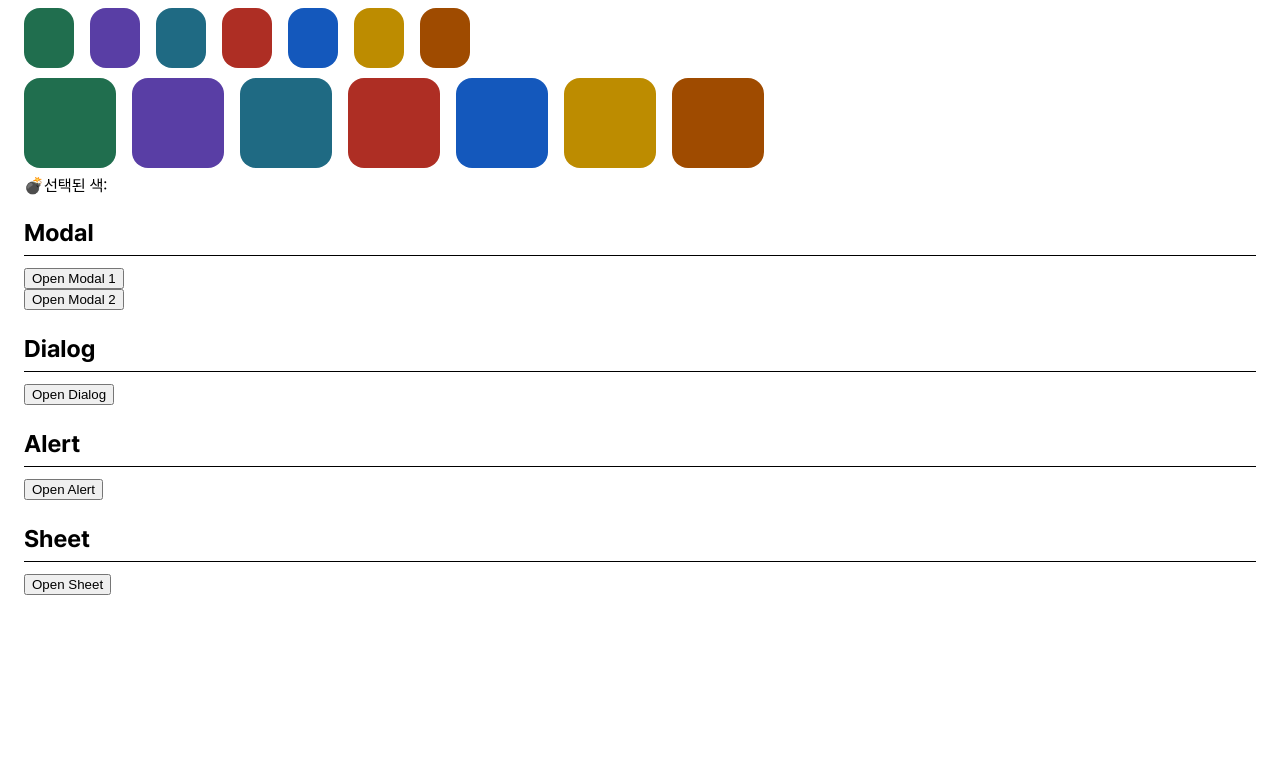
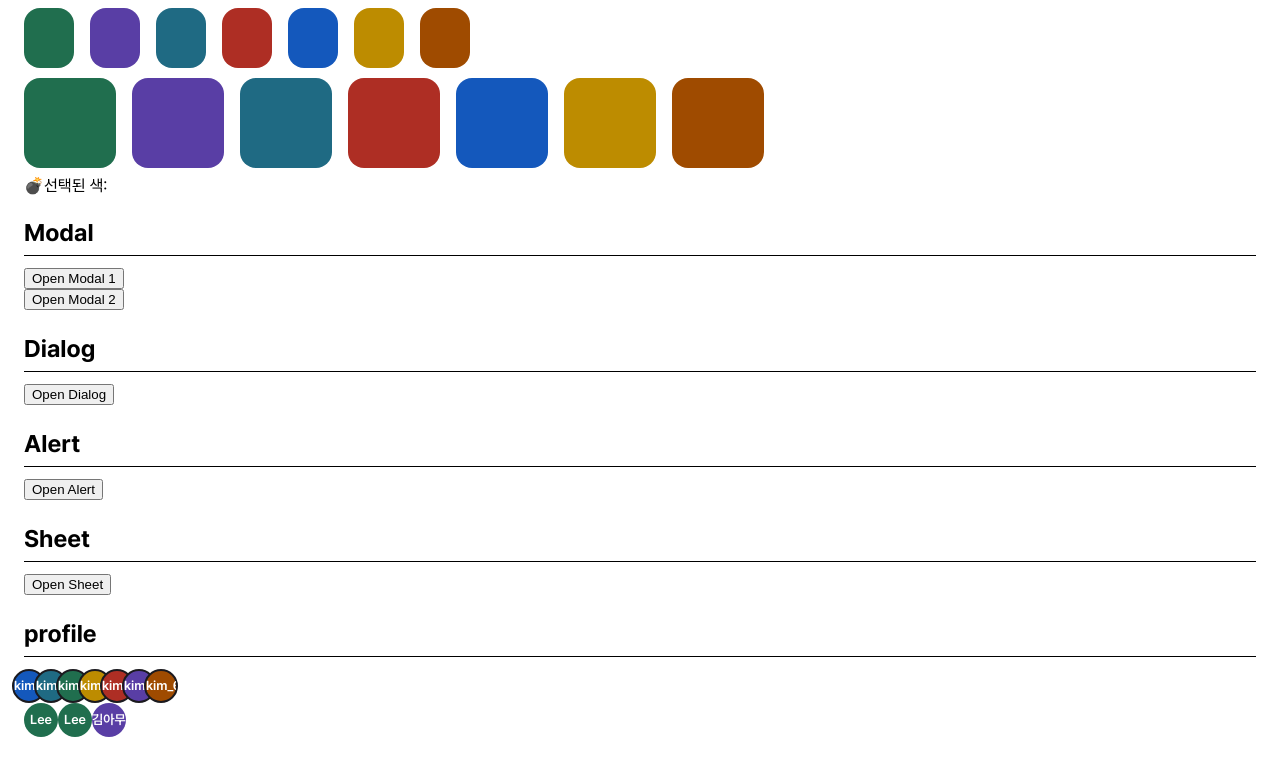
Before and after one commit to Codeit-FE18-Part3-Team4/Taskify, a Next.js app: page /test-components in a window 1280 px wide. Shown: the part 2592-3367 px from the top of the page. Before the commit the page ends 3235 px from the top, so only its background shows below. Built offline with nearby package versions, Linux system fonts and the light colour scheme.

Commit message:
✨ feat [#89] profile name 이름에따라 색상 변경하도록 코드 수정

```diff
--- a/src/components/profile/profile.tsx
+++ b/src/components/profile/profile.tsx
@@ -7,6 +7,7 @@ import { ProfileSize } from "@/components/profile/profile-size";
 import { ProfileType } from "@/components/profile/profile-type";
 import typographyStyles from "@/components/typography/typography.module.css";
 import { classnames } from "@/utils/classnames";
+import { useMemo } from "react";
 
 interface ProfileProps {
   size?: ProfileSize;
@@ -19,24 +20,50 @@ interface ProfileProps {
 export default function Profile({
   size = ProfileSize.XSmall,
   type = ProfileType.Normal,
-  colorIndex = 0,
+  colorIndex,
   name = "",
   isRemain = false,
 }: ProfileProps) {
-  const calculateColorIndex = colorIndex % 7;
+  const calculateColorIndex = useMemo(() => {
+    if (colorIndex !== undefined) {
+      return colorIndex % ProfileColorsArray.length;
+    }
+
+    const hash = name.split("").reduce((acc, char, index) => {
+      return acc + char.charCodeAt(0) * (index + 1);
+    }, 0);
+
+    return hash % ProfileColorsArray.length;
+  }, [colorIndex, name]);
+
   const color = isRemain
     ? RemainProfileColor.backgroundColor
     : ProfileColorsArray[calculateColorIndex];
-  const NavigationBarClasses = classnames(
+
+  const getLength = (str: string) => {
+    return str.split("").reduce((acc, char) => {
+      const code = char.charCodeAt(0);
+      if (code >= 0xac00 && code <= 0xd7af) {
+        return acc + 2;
+      }
+      return acc + 1;
+    }, 0);
+  };
+
+  const visualLength = getLength(name);
+
+  const spanClasses =
+    visualLength >= 5 ? styles.alignStart : styles.alignCenter;
+
+  const profileClasses = classnames(
     styles.profile,
     type === ProfileType.NavigationBar ? styles.naviType : "",
     styles[size],
     typographyStyles.xsSemiBold
   );
-  const spanClasses = name.length >= 3 ? styles.alignStart : styles.alignCenter;
 
   return (
-    <div className={NavigationBarClasses} style={{ backgroundColor: color }}>
+    <div className={profileClasses} style={{ backgroundColor: color }}>
       <span className={spanClasses}>{name}</span>
     </div>
   );
--- a/src/pages/test-components/index.tsx
+++ b/src/pages/test-components/index.tsx
@@ -10,6 +10,9 @@ import Dialog from "@/components/dialog";
 import Input, { InputSize, InputVariant } from "@/components/input/input";
 import Textarea from "@/components/input/textarea";
 import Modal from "@/components/modal";
+import Profile from "@/components/profile/profile";
+import { ProfileSize } from "@/components/profile/profile-size";
+import { ProfileType } from "@/components/profile/profile-type";
 import Sheet, { SheetActionType } from "@/components/sheet";
 import SheetSection from "@/components/sheet/sheet-section";
 import Typography from "@/components/typography";
@@ -524,6 +527,28 @@ function SheetSample() {
   );
 }
 
+function ProfileSample() {
+  return (
+    <>
+      <div style={{ display: "flex" }}>
+        {Array.from({ length: 7 }, (_, i) => (
+          <Profile
+            key={i}
+            type={ProfileType.NavigationBar}
+            name={`kim_${i}`}
+            size={ProfileSize.XLarge}
+          />
+        ))}
+      </div>
+      <div style={{ display: "flex" }}>
+        <Profile size={ProfileSize.XLarge} name="Lee" />
+        <Profile size={ProfileSize.XLarge} name="Lee" />
+        <Profile size={ProfileSize.XLarge} name="김아무개" />
+      </div>
+    </>
+  );
+}
+
 export default function Page() {
   return (
     <main style={{ padding: "24px" }}>
@@ -577,6 +602,9 @@ export default function Page() {
       <Section title="Sheet">
         <SheetSample />
       </Section>
+      <Section title="profile">
+        <ProfileSample />
+      </Section>
     </main>
   );
 }
```
